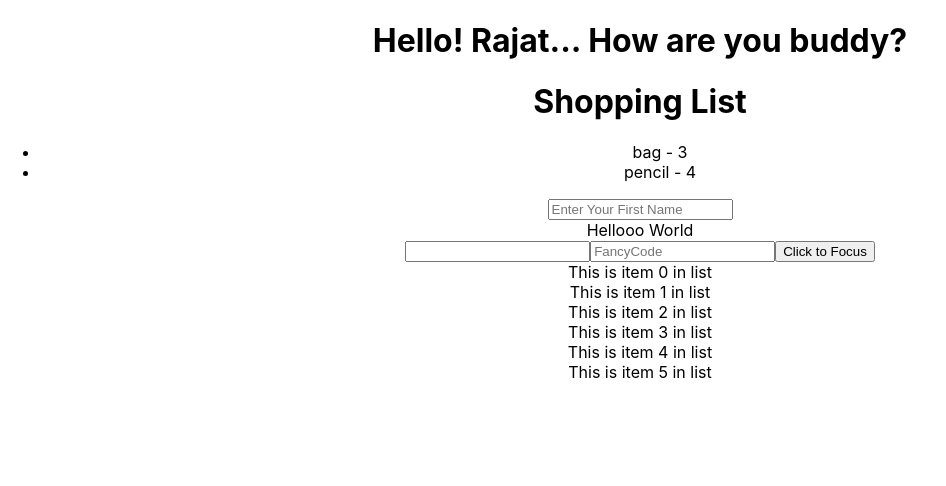
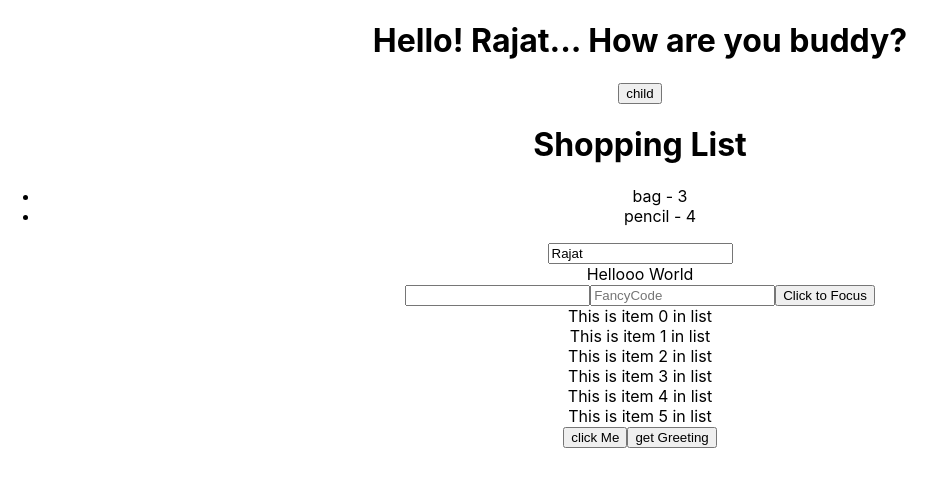
Before and after one commit to rajatchauhan407/gitLearn, a React (Create React App) app: page / in a window 1280 px wide. Shown: the top 486 px of the page, without its empty margins (0-946 px from the left). Built offline with nearby package versions, Linux system fonts and the light colour scheme.

Commit message:
changes-react-learn

```diff
--- a/src/App.tsx
+++ b/src/App.tsx
@@ -1,11 +1,11 @@
-import React,{useEffect, useMemo, useState} from 'react';
+import React,{useCallback, useEffect, useMemo, useState} from 'react';
 import { setConstantValue } from 'typescript';
 import './App.css';
 import Greeter from './components/greeter';
 import ListOfTenThings from './components/listOfThings';
 import ShoppingList from './components/shoppingList';
 import TextInputFocus from './components/textInputFocus';
-
+import useName from './hooks/useName';
 export interface item{
   id:number,
   product:string,
@@ -13,32 +13,68 @@ export interface item{
 }
 
 function App() {
-const [firstName, setFirstName] = useState("");
-const [num, setNum] = useState([1,2]);
+
+function printNumber(){
+  const num =5;
+  const interval =  setInterval(()=>{
+        console.log(num);
+    },1000);
+  setTimeout(()=>{
+    clearInterval(interval);
+  },10000)
+}
+
+
+const [firstName, setFirstName] = useState("Rajat");
+const [num, setNum] = useState([1,2,3]);
 const [items, setItems] = useState<item[]>([
   {id:1, product:"bag", quantity:3},
   {id:2, product:"pencil", quantity:4}
 ]);
+
+const {greeting, getGreeting} = useName();
+
 const data = useMemo(()=>[3,5,6],[]);
 const handleName = (event:any)=>{
   setFirstName(event.target.value);
   console.log(event.target.value);
 }
-const addFunc = ()=>{
-  console.log("Hello");
+// const addFunc = ()=>{
+//   console.log("Hello");
+// }
+let addfunc = ()=>{
+  console.log("Hello World !");
+};
+const handleGreeting = ()=>{
+  // setFirstName("Robin");
+  greeting("Rajat");
 }
+const handleGetGreeting = ()=>{
+  getGreeting();
+}
+useEffect(()=>{
+  setNum(data);
+  addfunc();
+},[setNum, addfunc]);
 
-useEffect(()=>{
-  console.log("Hey");
-  setNum(data);
-  addFunc();
-},[setNum,addFunc]);
+const onHandleExpense = (name:string) => {
+  console.log(name)
+  console.log("Hello I'm in the Parent !!!!");
+}
+// useEffect(()=>{
+//   console.log("Hey");
+//   setNum(data);
+//   addFunc();
+// },[setNum,addFunc]);
+//  return React.createElement('div',{className:'App'},
+//  React.createElement('h1',{},"Hello World"), React.createElement(Greeter,{person:"Rajat"})
+//  );
 
 //  return React.createElement('div',{className:"App"},
 //  React.createElement(Greeter,{person:"Rajat"}),React.createElement(ShoppingList,{items:items}));
   return (
     <div className="App">
-      <Greeter person="Rajat"/>
+      <Greeter person="Rajat" handleExpense={onHandleExpense}/>
       <ShoppingList
       items={items}
       />
@@ -52,6 +88,8 @@ useEffect(()=>{
 </div>
       <TextInputFocus/>
       <ListOfTenThings/>
+      <button onClick={printNumber}>click Me</button>
+      <button onClick={handleGetGreeting}>get Greeting</button>
     </div>
   );
 }
--- a/src/components/greeter.tsx
+++ b/src/components/greeter.tsx
@@ -1,13 +1,20 @@
 import React from 'react';
 
 type AppProps = {
-    person:string
+    person:string,
+    handleExpense:Function
 }
 
+
 function Greeter(props:AppProps):JSX.Element{
+    function onExecuteChild(){
+        props.handleExpense("Rajat");
+    }
+    return(<>
+    <h1>Hello! {props.person}... How are you buddy?</h1>
+    <button onClick={onExecuteChild}>child</button>
+    </>
 
-    return(
-        <h1>Hello! {props.person}... How are you buddy?</h1>
     )
 }
 
--- /dev/null
+++ b/src/hooks/useName.js
@@ -0,0 +1,23 @@
+import React, { useState } from 'react';
+
+// helps us to use stateful logic across different components
+function useName(){
+    const [fname, setName] = useState('Akansha');
+
+
+
+    function greeting(name){
+       setName(name);
+       console.log(fname);
+    }
+    function getGreeting(){
+        console.log(fname);
+    }
+
+return{
+    greeting,
+    getGreeting
+}
+};
+
+export default useName;
```
